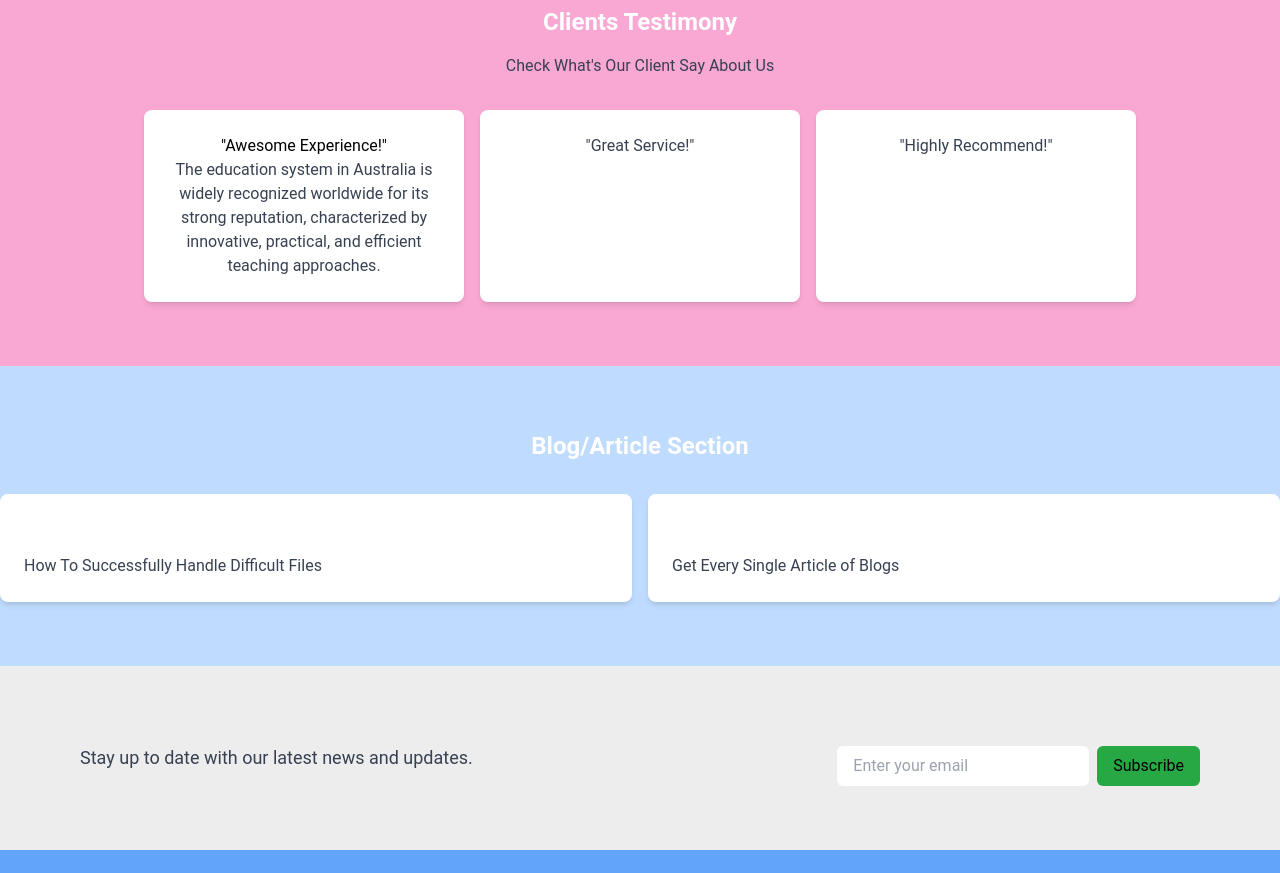
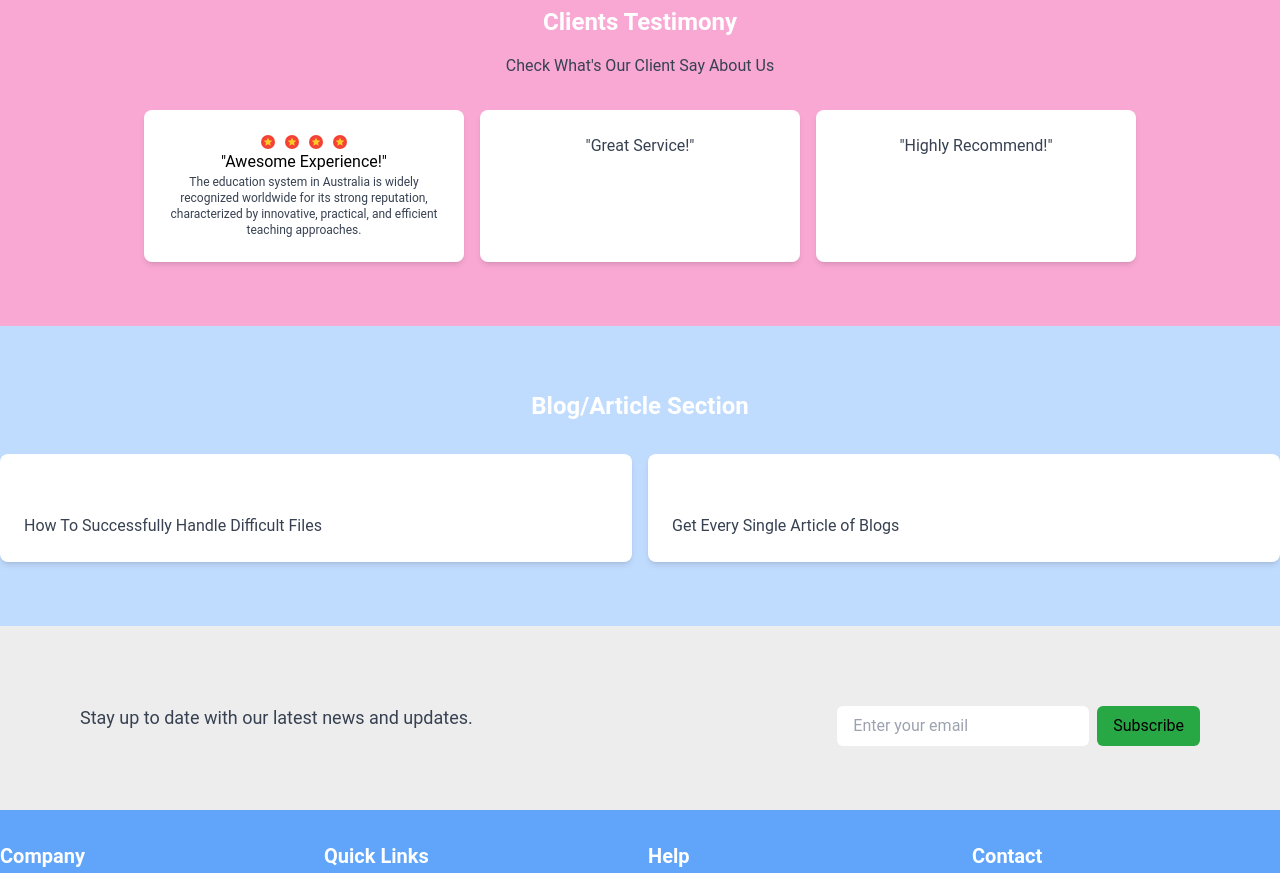
Before and after one commit to ByteBoneFire/standford-international, a React (Vite) app: page / in a window 1280 px wide. Shown: the part 2580-3453 px from the top of the page. Built offline with nearby package versions, Linux system fonts and the light colour scheme.

Commit message:
added rating icon

```diff
--- a/src/components/ClientsTestimony.jsx
+++ b/src/components/ClientsTestimony.jsx
@@ -1,4 +1,5 @@
 import React from 'react';
+import { FcRating } from "react-icons/fc";
 
 function ClientsTestimony() {
   return (
@@ -12,9 +13,15 @@ function ClientsTestimony() {
         </p>
         <div className="flex justify-center space-x-4">
           <div data-aos="fade-up" className="bg-white rounded-lg shadow-md p-6 w-1/4">
+          <div className='flex justify-center space-x-2'>
+              <FcRating/>
+              <FcRating/>
+              <FcRating/>
+              <FcRating/>
+            </div>
             <p>"Awesome Experience!"
             </p>
-            <p className="text-gray-700">The education system in Australia is widely recognized worldwide for its strong reputation, characterized by innovative, practical, and efficient teaching approaches.
+            <p className="text-gray-700 text-xs">The education system in Australia is widely recognized worldwide for its strong reputation, characterized by innovative, practical, and efficient teaching approaches.
             </p>
           </div>
           <div data-aos="fade-up" data-aos-delay="200" className="bg-white rounded-lg shadow-md p-6 w-1/4">
```
